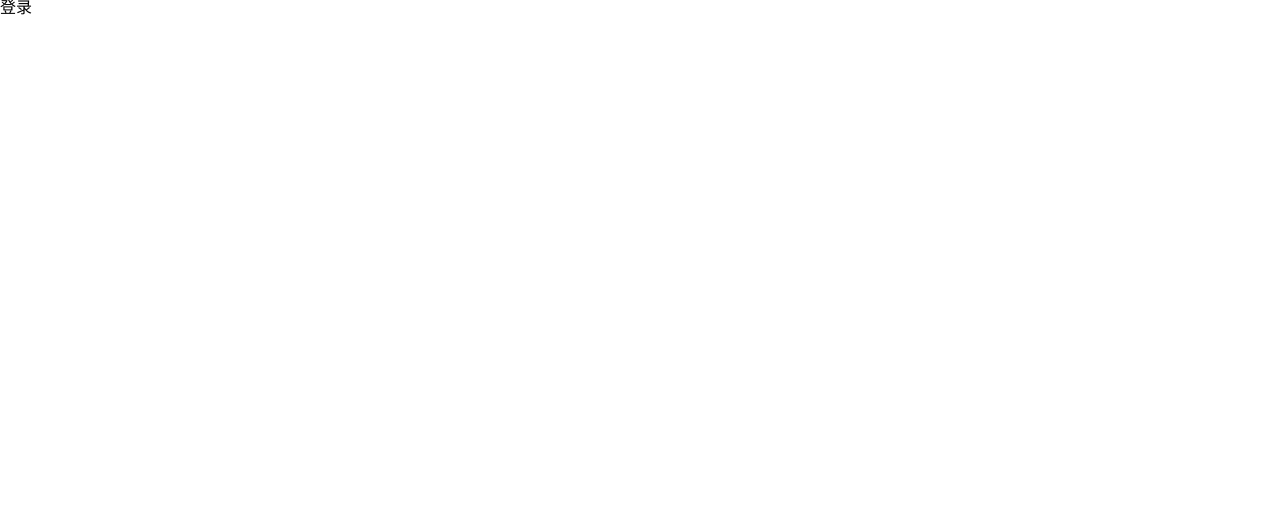
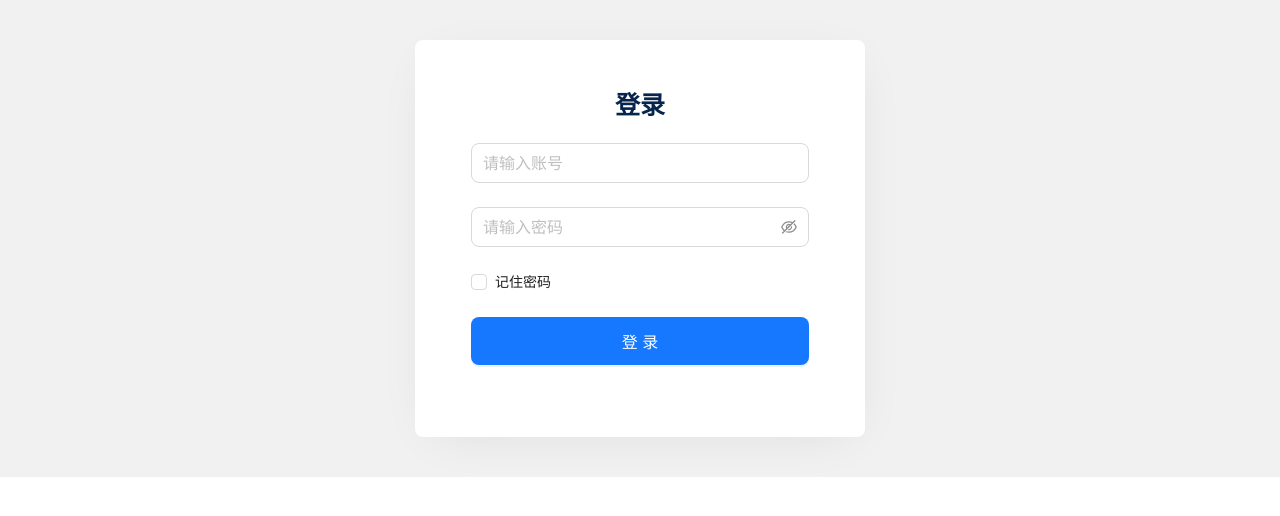
Before and after one commit to lfz9527/react-cli, a React app: page /#/login in a window 1280 px wide. Shown: the top 516 px of the page. Built offline with nearby package versions, Linux system fonts and the light colour scheme.

Commit message:
feat: 登录页实现

```diff
--- a/src/App.tsx
+++ b/src/App.tsx
@@ -1,9 +1,14 @@
-import React from "react"
+import React, { Suspense } from "react"
 import { RouterProvider } from "react-router-dom"
 import router from "./router"
+import Loading from "@/components/loading"
 
 const App: React.FC = () => {
-  return <RouterProvider router={router}></RouterProvider>
+  return (
+    <Suspense fallback={<Loading />}>
+      <RouterProvider router={router} />
+    </Suspense>
+  )
 }
 
 export default App
--- /dev/null
+++ b/src/components/loading/index.less
@@ -0,0 +1,16 @@
+.loading {
+  position: absolute;
+  top: 0;
+  left: 0;
+  width: 100%;
+  height: 100%;
+  display: flex;
+  justify-content: center;
+  align-items: center;
+  flex-direction: column;
+  background: rgb(0 0 0 / 5%);
+
+  .loading-text {
+    color: #408fff;
+  }
+}
--- /dev/null
+++ b/src/components/loading/index.tsx
@@ -0,0 +1,20 @@
+import React from "react"
+import { Spin } from "antd"
+import "./index.less"
+
+type Props = {
+  text?: string
+}
+
+const Loading: React.FC<Props> = (props) => {
+  const { text = "数据加载中..." } = props
+
+  return (
+    <div className="loading">
+      <Spin size="large" />
+      <h3 className="loading-text">{text}</h3>
+    </div>
+  )
+}
+
+export default Loading
--- a/src/index.less
+++ b/src/index.less
@@ -1,4 +1,6 @@
 #app {
+  height: 100%;
+
   /* 滚动条宽高 */
   ::-webkit-scrollbar {
     width: 4px;
--- /dev/null
+++ b/src/views/login/index.less
@@ -0,0 +1,39 @@
+.login-container {
+  &-wrap {
+    background-color: #f1f1f1;
+  }
+
+  padding: 40px;
+  justify-content: center;
+  display: flex;
+  align-items: center;
+  height: 100%;
+
+  .container {
+    max-width: 890px;
+    width: 450px;
+
+    .form {
+      &-info {
+        padding: 48px 56px;
+        background-color: #fff;
+        box-shadow: 2px 9px 49px -17px rgb(0 0 0 / 10%);
+      }
+
+      &-title {
+        font-size: 25px;
+        line-height: 35px;
+        text-align: center;
+        margin-bottom: 20px;
+        font-weight: 600;
+        color: #07244d;
+      }
+    }
+
+    .check-memory {
+      .ant-form-item-control-input {
+        min-height: unset;
+      }
+    }
+  }
+}
--- a/src/views/login/index.tsx
+++ b/src/views/login/index.tsx
@@ -1,8 +1,57 @@
 import React from "react"
+import "./index.less"
+import { theme, Button, Checkbox, Form, Input } from "antd"
+
 const Login: React.FC = () => {
+  const { token } = theme.useToken()
+  const { borderRadiusLG } = token
+
+  type FieldType = {
+    username?: string
+    password?: string
+    remember?: boolean
+  }
+
   return (
-    <div>
-      <div>登录</div>
+    <div className="login-container-wrap">
+      <div className="login-container">
+        <div className="container">
+          <div className="form-info" style={{ borderRadius: borderRadiusLG }}>
+            <h2 className="form-title">登录</h2>
+            <Form name="login" size="large">
+              <Form.Item<FieldType>
+                name="username"
+                rules={[{ required: true, message: "请输入账号" }]}
+              >
+                <Input placeholder="请输入账号" />
+              </Form.Item>
+              <Form.Item<FieldType>
+                name="password"
+                rules={[{ required: true, message: "请输入密码" }]}
+              >
+                <Input.Password placeholder="请输入密码" />
+              </Form.Item>
+              <Form.Item<FieldType>
+                name="remember"
+                valuePropName="checked"
+                className="check-memory"
+              >
+                <Checkbox>记住密码</Checkbox>
+              </Form.Item>
+              <Form.Item>
+                <Button
+                  block
+                  type="primary"
+                  htmlType="submit"
+                  style={{ height: 48 }}
+                >
+                  登录
+                </Button>
+              </Form.Item>
+            </Form>
+          </div>
+        </div>
+      </div>
     </div>
   )
 }
```
